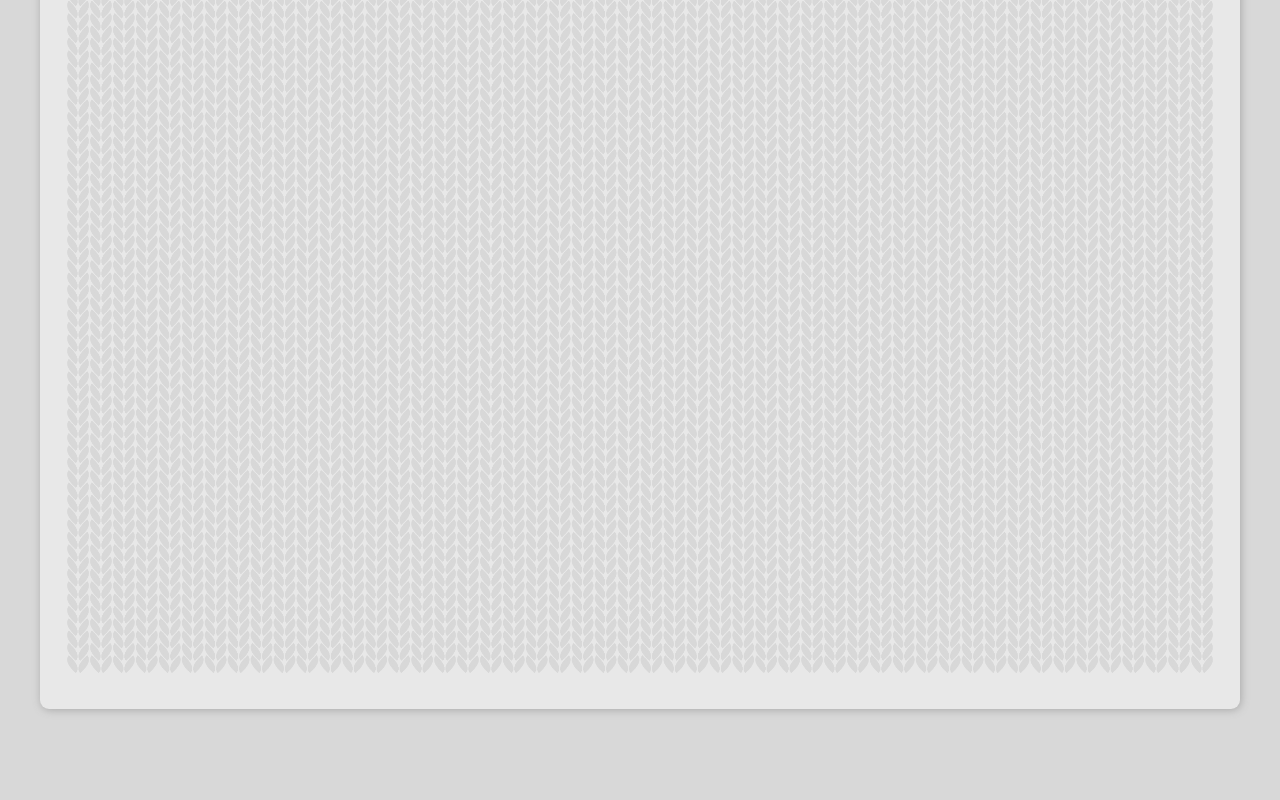
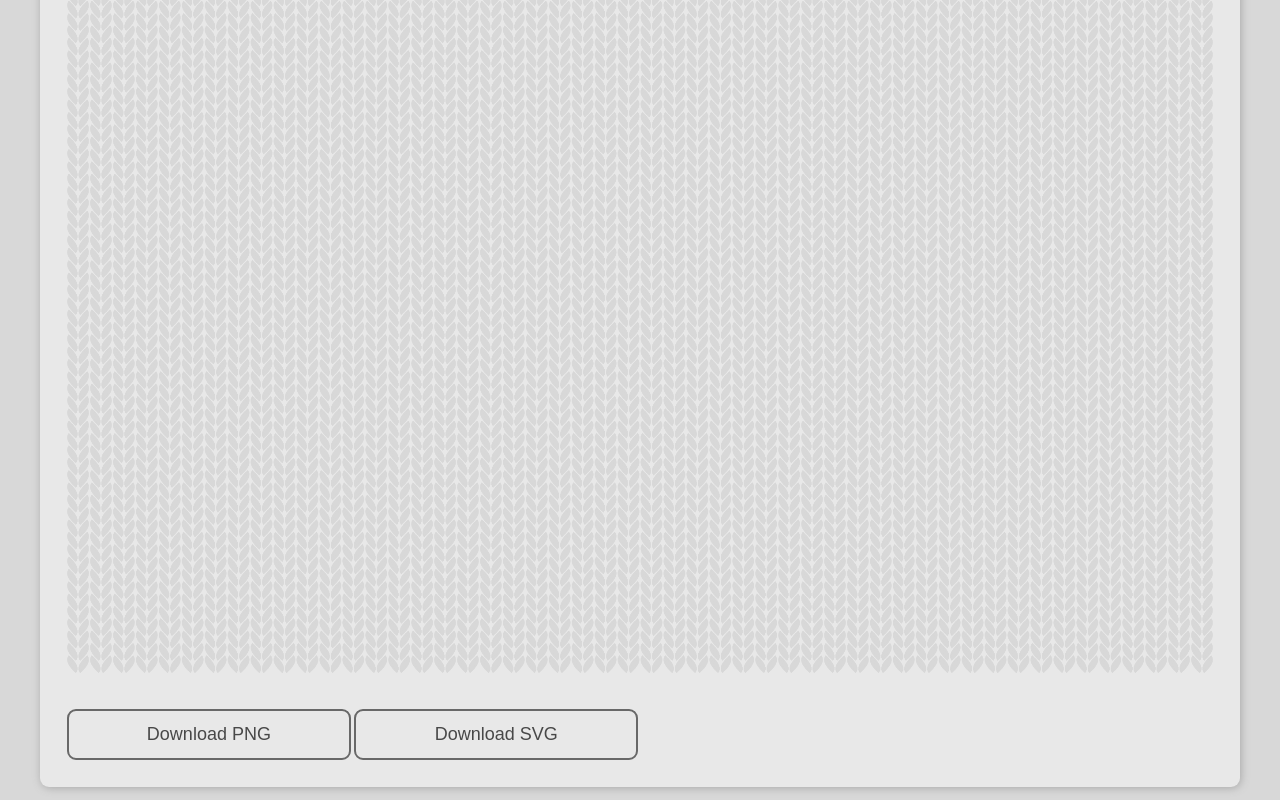
Before and after one commit to felis-blue/vue-yarn-gradients, a Vue app: page / in a window 1280 px wide. Shown: the part 2338-3138 px from the top of the page. Before the commit the page ends 3060 px from the top, so only its background shows below. Built offline with nearby package versions, Linux system fonts and the light colour scheme; a web font is replaced by a local one.

Commit message:
add download buttons

```diff
--- a/src/base.css
+++ b/src/base.css
@@ -47,6 +47,15 @@
   cursor: pointer;
 }
 
+input {
+  /* reset native ui control styles */
+  appearance: none;
+  /* additional resets */
+  background: none;
+  font: inherit;
+  color: inherit;
+}
+
 button {
   /* reset native ui control styles */
   appearance: none;
@@ -59,13 +68,10 @@
   cursor: pointer;
 }
 
-input {
-  /* reset native ui control styles */
-  appearance: none;
-  /* additional resets */
-  background: none;
+a {
   font: inherit;
   color: inherit;
+  text-decoration: none;
 }
 
 html {
--- /dev/null
+++ b/src/components/ActionButtons.vue
@@ -0,0 +1,36 @@
+<template>
+  <div class="action-button-wrapper">
+    <a class="action-button" :href="pngUrl" download="pattern.png">Download PNG</a>
+    <a class="action-button" :href="svgUrl" download="pattern.svg">Download SVG</a>
+  </div>
+</template>
+
+<script setup lang="ts">
+defineProps<{
+  pngUrl: string;
+  svgUrl: string;
+}>();
+</script>
+
+<style scoped>
+.action-button-wrapper {
+  display: grid;
+  gap: 0.2rem;
+  grid-template-columns: repeat(1, 1fr);
+
+  @container (width > 40ch) {
+    grid-template-columns: repeat(2, 1fr);
+  }
+
+  @container (width > 80ch) {
+    grid-template-columns: repeat(4, 1fr);
+  }
+}
+
+.action-button {
+  text-align: center;
+  border: 2px solid var(--color-text-accent);
+  border-radius: 0.5rem;
+  padding: 0.5rem;
+}
+</style>
--- a/src/components/ColorPattern.vue
+++ b/src/components/ColorPattern.vue
@@ -46,6 +46,8 @@
   segments: ColorSegment[][];
 }>();
 
+const emit = defineEmits(['updateDownloads']);
+
 const svg = useTemplateRef('svg');
 const canvas = useTemplateRef('canvas');
 
@@ -90,6 +92,8 @@
     const image = await loadedImgWithSource(src);
     const context = canvas.value?.getContext('2d');
     context?.drawImage(image, 0, 0, width, height.value);
+
+    emit('updateDownloads', canvas.value?.toDataURL('image/png'), src);
   });
 }
 
--- a/src/components/MainArea.vue
+++ b/src/components/MainArea.vue
@@ -26,14 +26,17 @@
 
     <div class="item">
       <label for="pattern">Pattern</label>
-      <ColorPattern :segments="segments" />
+      <ColorPattern :segments="segments" @update-downloads="updateDownloads" />
     </div>
+
+    <ActionButtons :png-url="pngUrl" :svg-url="svgUrl" />
   </section>
 </template>
 
 <script setup lang="ts">
 import { type Color } from '@/data/colors';
 import { onMounted, ref, watch, type Ref } from 'vue';
+import ActionButtons from './ActionButtons.vue';
 import ColorPattern from './ColorPattern.vue';
 import ColorTemplates from './ColorTemplates.vue';
 import ColorWay from './ColorWay.vue';
@@ -48,6 +51,8 @@
 const segmentCount = ref(17);
 const threadCount = ref(4);
 const segments: Ref<ColorSegment[][]> = ref([]);
+const pngUrl = ref('');
+const svgUrl = ref('');
 
 onMounted(() => {
   setupSegments();
@@ -96,6 +101,11 @@
   }
 }
 
+function updateDownloads(newPngUrl: string, newSvgUrl: string) {
+  pngUrl.value = newPngUrl;
+  svgUrl.value = newSvgUrl;
+}
+
 function toggleFocus(segment: ColorSegment, toggle?: boolean) {
   if (toggle !== undefined) {
     segment.focus = toggle;
```
